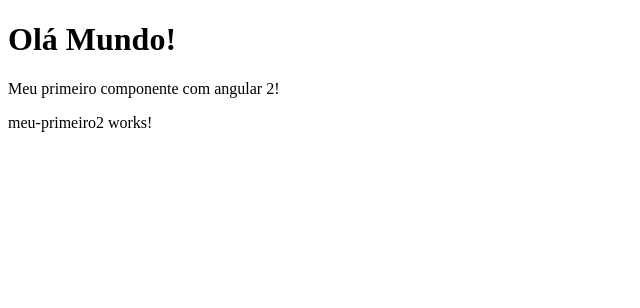
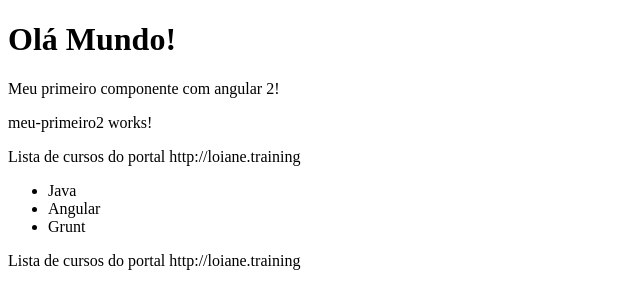
Before and after one commit to macindex/projeto-loiane, an Angular app: page / in a window 1280 px wide. Shown: the top 308 px of the page, without its empty margins (0-640 px from the left). Built offline with nearby package versions, Linux system fonts and the light colour scheme.

Commit message:
adicionando templates

```diff
--- a/src/app/app.component.html
+++ b/src/app/app.component.html
@@ -1,7 +1,9 @@
-<h1>{{title}}</h1>
+<h1>{{title}}
+  <tr>
+</h1>
 <meu-primeiro-component></meu-primeiro-component>
 <app-meu-primeiro2></app-meu-primeiro2>
-
+<app-cursos></app-cursos>
 <!-- <style>
   :host {
     font-family: -apple-system, BlinkMacSystemFont, "Segoe UI", Roboto, Helvetica, Arial, sans-serif, "Apple Color Emoji", "Segoe UI Emoji", "Segoe UI Symbol";
--- a/src/app/cursos/curso-detalhe/curso-detalhe.component.html
+++ b/src/app/cursos/curso-detalhe/curso-detalhe.component.html
@@ -1 +1 @@
-<p>curso-detalhe works!</p>
+<p>Lista de cursos do portal {{ nomePortal }}</p>
--- a/src/app/cursos/curso-detalhe/curso-detalhe.component.ts
+++ b/src/app/cursos/curso-detalhe/curso-detalhe.component.ts
@@ -7,8 +7,13 @@ import { Component, OnInit } from '@angular/core';
 })
 export class CursoDetalheComponent implements OnInit {
 
-  constructor() { }
+  nomePortal: string;
 
+  // pode ser any;
+
+  constructor(){
+    this.nomePortal = 'http://loiane.training'
+  }
   ngOnInit(): void {
   }
 
--- a/src/app/cursos/cursos.component.html
+++ b/src/app/cursos/cursos.component.html
@@ -1,3 +1,20 @@
-<p>cursos works!</p>
+<p>Lista de cursos do portal {{ nomePortal }}</p>
+<!-- Interpolação ou doublemustache -->
+<!-- <ul>
+    <li>Java</li>
+    <li>Node</li>
+    <li>Grunt</li>
+</ul> -->
+
+
+<ul>
+	<li *ngFor="let curso of cursos">
+	{{ curso }}
+	</li>
+</ul>
+
+
+<!-- <p>Cursos component</p> -->
+<app-curso-detalhe></app-curso-detalhe>
 <!-- <app-curso-detalhe></app-curso-detalhe> -->
 <!-- <app-cursos></app-cursos> -->
--- a/src/app/cursos/cursos.component.ts
+++ b/src/app/cursos/cursos.component.ts
@@ -7,8 +7,18 @@ import { Component, OnInit } from '@angular/core';
 })
 export class CursosComponent implements OnInit {
 
-  constructor() { }
 
+  nomePortal: string;
+
+  cursos: string[] = ['Java', 'Angular', 'Grunt'];
+
+  constructor() {
+    this.nomePortal = 'http://loiane.training';
+
+    for (let i=0; i<this.cursos.length; i++){
+      let curso = this.cursos[i];
+    }
+}
   ngOnInit(): void {
   }
 
--- a/src/app/cursos/cursos.module.ts
+++ b/src/app/cursos/cursos.module.ts
@@ -8,8 +8,7 @@ import { CursoDetalheComponent } from './curso-detalhe/curso-detalhe.component';
 @NgModule({
   declarations: [
     CursosComponent,
-    CursoDetalheComponent
-
+    CursoDetalheComponent,
   ],
   imports: [
     CommonModule
--- a/src/app/meu-primeiro2/meu-primeiro2.component.html
+++ b/src/app/meu-primeiro2/meu-primeiro2.component.html
@@ -1 +1,2 @@
 <p>meu-primeiro2 works!</p>
+<!-- <app-cursos></app-cursos> -->
```
Also changed, not shown: src/app/app.module.ts (+7 -1 lines).
